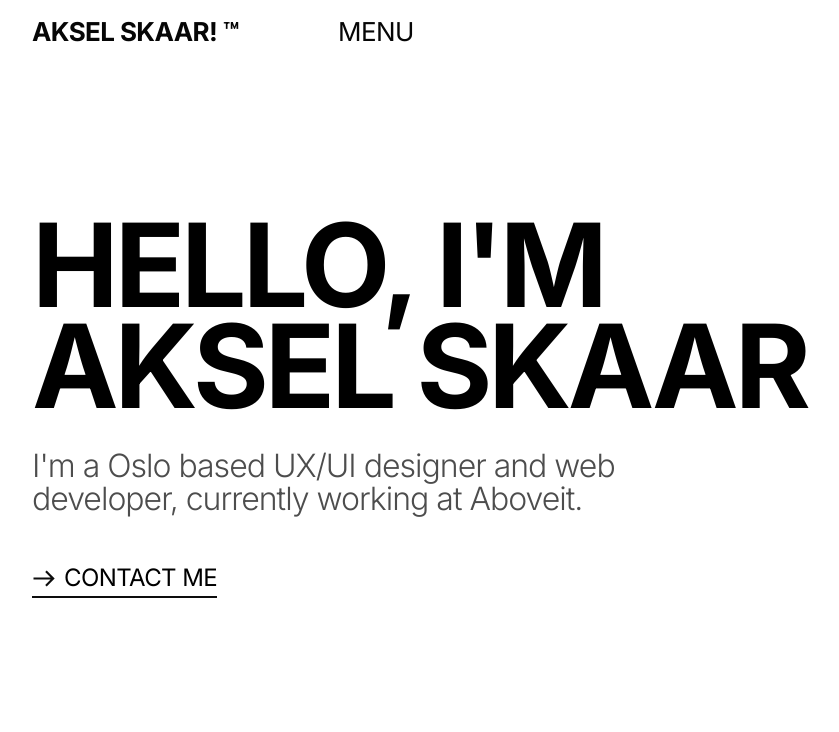
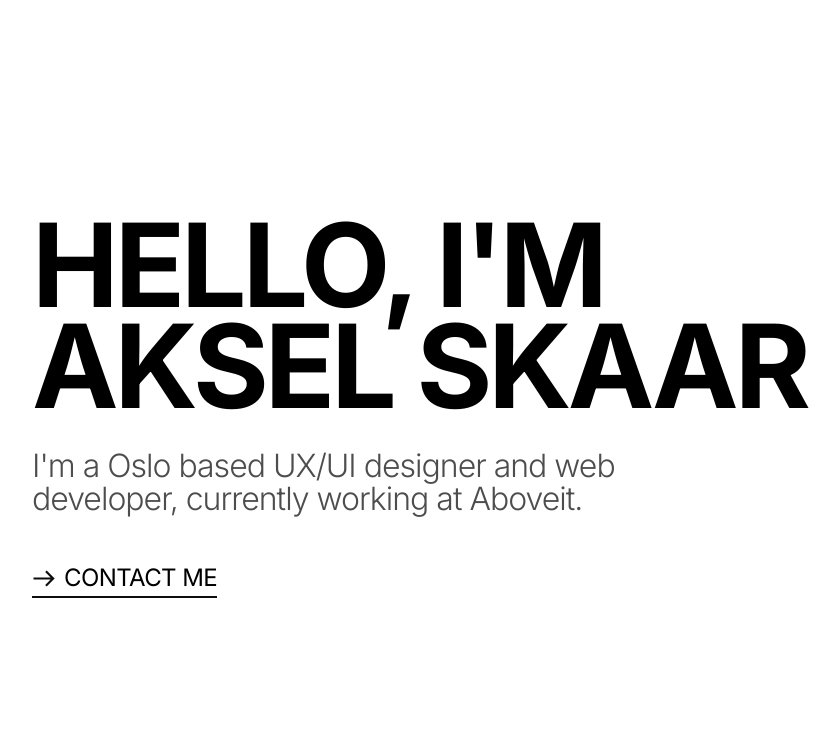
Before and after one commit to AkselHSkaar/Portfolio-website, a Next.js app: page / in a window 1280 px wide. Shown: the top 732 px of the page, without its empty margins (8-847 px from the left). Built offline with nearby package versions, Linux system fonts and the light colour scheme.

Commit message:
navbar text

```diff
--- a/src/components/shared/Navbar.tsx
+++ b/src/components/shared/Navbar.tsx
@@ -12,10 +12,8 @@ const Navbar = () => {
 
   const stateStyle = {
     open: 'bg-primary-light/95 dark:bg-primary-dark text-primary-light dark:text-primary-dark h-full',
-    closed: 'mix-blend-exclusion text-primary-dark dark:text-primary-light',
+    closed: 'text-primary-light dark:text-primary-dark mix-blend-exclusion',
   }
-
-  // OPEN - bg-primary-light/95 dark:bg-primary-dark text-primary-light dark:text-primary-dark h-full
 
   const style = isOpen ? 'open' : 'closed'
 
```
